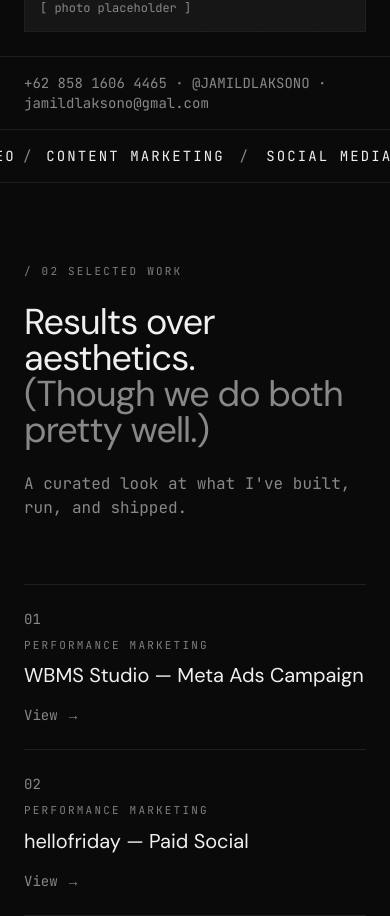
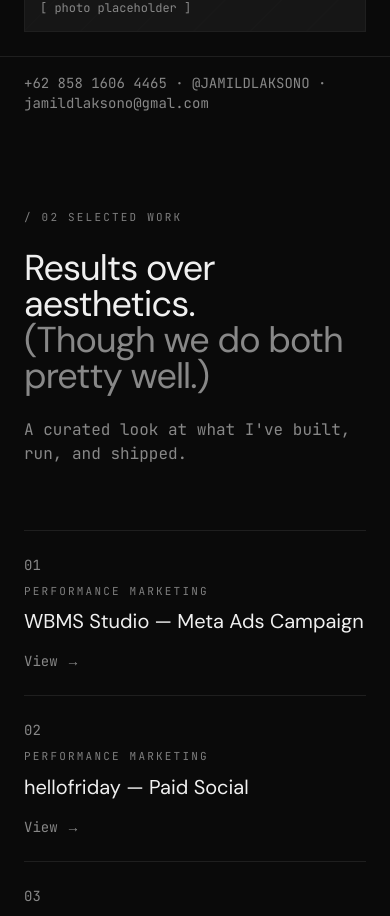
Before and after one commit to jamildlaksono44/jamildlaksono-portfolio, a Next.js app: page / in a window 390 px wide. Shown: the part 1194-2110 px from the top of the page. Built offline with nearby package versions, Linux system fonts and the light colour scheme.

Commit message:
feat: hide HorizontalMarquee on desktop, visible on mobile and tablet
Add responsive classes to show marquee only on smaller devices.

```diff
--- a/components/HorizontalMarquee.tsx
+++ b/components/HorizontalMarquee.tsx
@@ -45,7 +45,7 @@ export default function HorizontalMarquee({ items, className = '' }: HorizontalM
       whileInView={{ opacity: 1 }}
       viewport={{ once: true }}
       transition={{ duration: 0.6 }}
-      className={`overflow-hidden border-y border-border py-4 ${className}`}
+      className={`hidden md:block overflow-hidden border-y border-border py-4 ${className}`}
     >
       <div className="flex w-full overflow-hidden">
         <div className="animate-marquee flex min-w-max">
```
